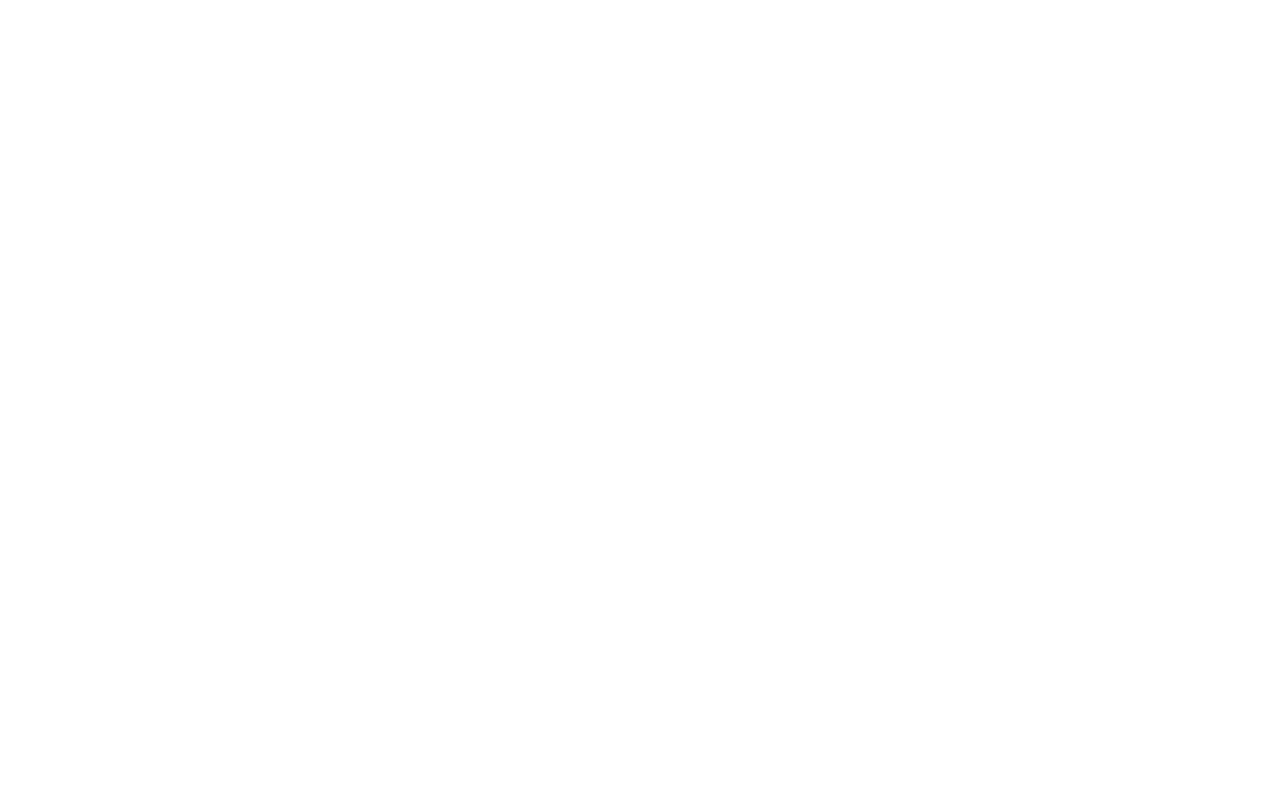
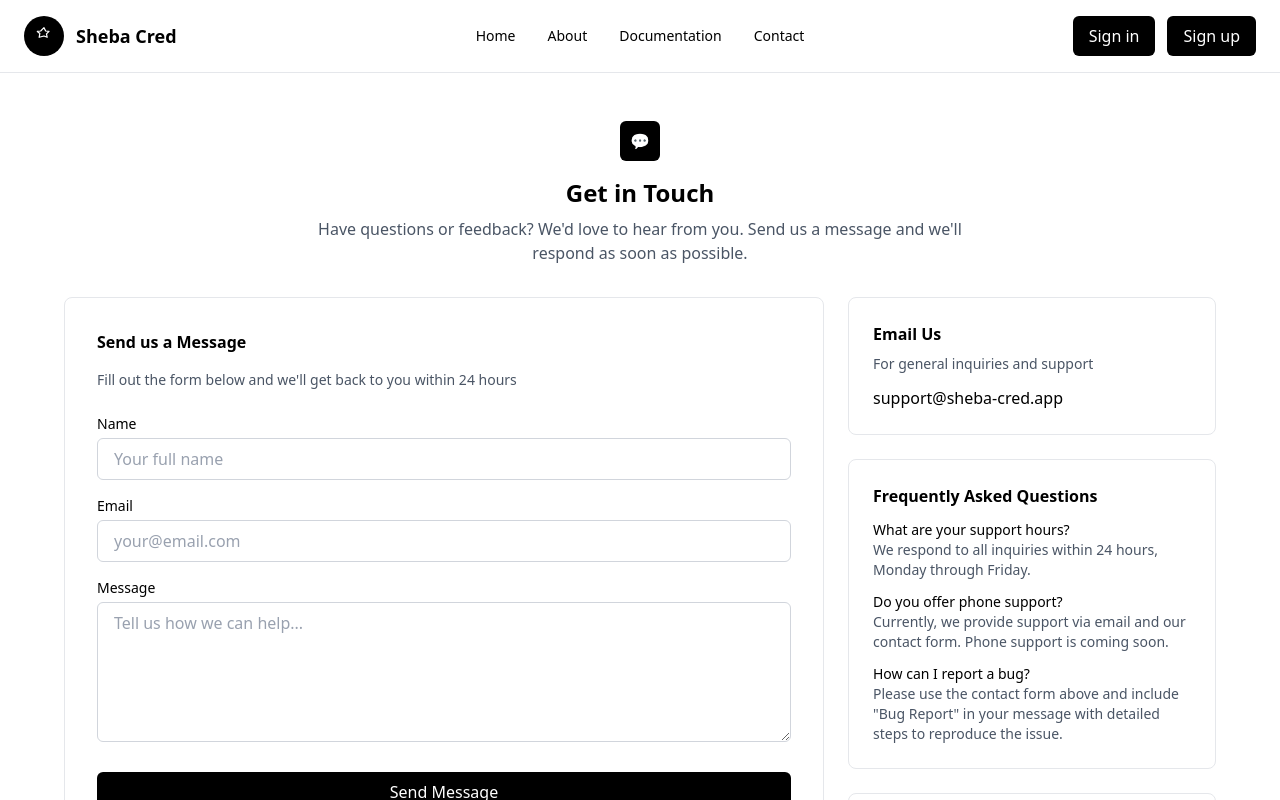
Before and after one commit to Sheba-Software-Solutions/Better-Hack-Sheba, a React (Vite) app: page /contact in a window 1280 px wide. Before the commit this address had no page. Shown: the top 800 px of the page. Built offline with nearby package versions, Linux system fonts and the light colour scheme.

Commit message:
feat: added contact page

```diff
--- a/src/App.tsx
+++ b/src/App.tsx
@@ -3,6 +3,7 @@
 import Home from './pages/Home'
 import LoginPage from './pages/Login'
 import SignUpPage from './pages/SignUp'
+import Contact from './pages/Contact'
 
 const App: React.FC = () => {
   return (
@@ -11,6 +12,7 @@
         <Route path="/" element={<Home />} />
         <Route path="/signin" element={<LoginPage />} />
         <Route path="/signup" element={<SignUpPage />} />
+        <Route path="/contact" element={<Contact />} />
       </Routes>
     </BrowserRouter>
   )
--- /dev/null
+++ b/src/components/ContactForm.tsx
@@ -0,0 +1,35 @@
+import React, { useState } from 'react'
+import FormInput from './FormInput'
+
+const ContactForm: React.FC = () => {
+  const [name, setName] = useState('')
+  const [email, setEmail] = useState('')
+  const [message, setMessage] = useState('')
+
+  const handleSubmit = (e: React.FormEvent) => {
+    e.preventDefault()
+    // TODO: wire to API
+    // eslint-disable-next-line no-console
+    console.log('contact', { name, email, message })
+    setName('')
+    setEmail('')
+    setMessage('')
+  }
+
+  return (
+    <form onSubmit={handleSubmit} className="w-full">
+      <FormInput label="Name" id="contact-name" name="name" placeholder="Your full name" value={name} onChange={(e) => setName(e.target.value)} />
+
+      <FormInput label="Email" id="contact-email" name="email" type="email" placeholder="your@email.com" value={email} onChange={(e) => setEmail(e.target.value)} />
+
+      <div className="mb-4">
+        <label htmlFor="contact-message" className="block text-sm font-medium text-black mb-1">Message</label>
+        <textarea id="contact-message" name="message" placeholder="Tell us how we can help..." value={message} onChange={(e) => setMessage(e.target.value)} className="w-full px-4 py-2 border border-gray-300 rounded-md text-black placeholder-gray-400 focus:outline-none focus:ring-2 focus:ring-black min-h-[140px]" />
+      </div>
+
+      <button type="submit" className="mt-2 w-full bg-black text-white py-2 rounded-md font-medium hover:bg-gray-900 focus:outline-none">Send Message</button>
+    </form>
+  )
+}
+
+export default ContactForm
--- /dev/null
+++ b/src/components/Header.tsx
@@ -0,0 +1,31 @@
+import React from 'react'
+import { Link } from 'react-router-dom'
+
+const Header: React.FC = () => {
+  return (
+    <header className="w-full border-b border-gray-200 py-4 px-6 flex items-center justify-between relative">
+      <div className="flex items-center gap-3">
+        <div className="h-10 w-10 rounded-full bg-black flex items-center justify-center">
+          <svg xmlns="http://www.w3.org/2000/svg" viewBox="0 0 24 24" fill="none" stroke="white" className="h-5 w-5">
+            <path strokeLinecap="round" strokeLinejoin="round" strokeWidth="1.5" d="M12 2l2 4 4 .5-3 3 .8 4L12 12 6.2 13.5 7 9 4 6.5 8 6z" />
+          </svg>
+        </div>
+        <span className="font-semibold text-lg">Sheba Cred</span>
+      </div>
+
+      <nav className="absolute left-1/2 transform -translate-x-1/2 flex gap-8">
+        <Link to="/" className="text-sm font-medium">Home</Link>
+        <Link to="/about" className="text-sm font-medium">About</Link>
+        <Link to="/documentation" className="text-sm font-medium">Documentation</Link>
+        <Link to="/contact" className="text-sm font-medium">Contact</Link>
+      </nav>
+
+      <div className="flex items-center gap-3">
+        <Link to="/signin" className="px-4 py-2 bg-black text-white rounded-md font-medium">Sign in</Link>
+        <Link to="/signup" className="px-4 py-2 bg-black text-white rounded-md font-medium">Sign up</Link>
+      </div>
+    </header>
+  )
+}
+
+export default Header
--- /dev/null
+++ b/src/pages/Contact.tsx
@@ -0,0 +1,67 @@
+import React from 'react'
+import ContactForm from '../components/ContactForm'
+import { Link } from 'react-router-dom'
+import Header from '../components/Header'
+
+const Contact: React.FC = () => {
+  return (
+    <>
+      <Header />
+      <div className="min-h-screen bg-white text-black py-12 px-6">
+        <div className="max-w-6xl mx-auto">
+          <div className="text-center mb-8">
+          <div className="mx-auto h-10 w-10 rounded-md bg-black text-white flex items-center justify-center mb-4">💬</div>
+          <h2 className="text-2xl font-extrabold">Get in Touch</h2>
+          <p className="mt-2 text-gray-600 max-w-2xl mx-auto">Have questions or feedback? We'd love to hear from you. Send us a message and we'll respond as soon as possible.</p>
+        </div>
+
+        <div className="grid grid-cols-1 lg:grid-cols-3 gap-6">
+          <div className="lg:col-span-2 bg-white border border-gray-200 rounded-lg p-8">
+            <h3 className="font-semibold mb-4">Send us a Message</h3>
+            <p className="text-sm text-gray-600 mb-6">Fill out the form below and we'll get back to you within 24 hours</p>
+            <ContactForm />
+          </div>
+
+          <div className="space-y-6">
+            <div className="bg-white border border-gray-200 rounded-lg p-6">
+              <h4 className="font-semibold">Email Us</h4>
+              <p className="mt-2 text-sm text-gray-600">For general inquiries and support</p>
+              <p className="mt-3 font-medium text-black">support@sheba-cred.app</p>
+            </div>
+
+            <div className="bg-white border border-gray-200 rounded-lg p-6">
+              <h4 className="font-semibold">Frequently Asked Questions</h4>
+              <div className="mt-3 text-sm text-gray-600 space-y-3">
+                <div>
+                  <p className="font-medium text-black">What are your support hours?</p>
+                  <p>We respond to all inquiries within 24 hours, Monday through Friday.</p>
+                </div>
+
+                <div>
+                  <p className="font-medium text-black">Do you offer phone support?</p>
+                  <p>Currently, we provide support via email and our contact form. Phone support is coming soon.</p>
+                </div>
+
+                <div>
+                  <p className="font-medium text-black">How can I report a bug?</p>
+                  <p>Please use the contact form above and include "Bug Report" in your message with detailed steps to reproduce the issue.</p>
+                </div>
+              </div>
+            </div>
+
+            <div className="bg-white border border-gray-200 rounded-lg p-6">
+              <h4 className="font-semibold">Need Immediate Help?</h4>
+              <p className="mt-2 text-sm text-gray-600">Check out our comprehensive documentation for quick answers to common questions.</p>
+              <div className="mt-4">
+                <Link to="/documentation" className="inline-block bg-black text-white py-2 px-4 rounded-md">View Documentation</Link>
+              </div>
+            </div>
+          </div>
+        </div>
+      </div>
+    </div>
+    </>
+  )
+}
+
+export default Contact
--- a/src/pages/Home.tsx
+++ b/src/pages/Home.tsx
@@ -1,33 +1,12 @@
 import React from 'react'
 import { Link } from 'react-router-dom'
 import { motion } from 'framer-motion'
+import Header from '../components/Header'
 
 const Home: React.FC = () => {
   return (
     <div className="min-h-screen bg-white text-black flex flex-col">
-      <header className="w-full border-b border-gray-200 py-4 px-6 flex items-center justify-between relative">
-        <div className="flex items-center gap-3">
-          <div className="h-10 w-10 rounded-full bg-black flex items-center justify-center">
-            <svg xmlns="http://www.w3.org/2000/svg" viewBox="0 0 24 24" fill="none" stroke="white" className="h-5 w-5">
-              <path strokeLinecap="round" strokeLinejoin="round" strokeWidth="1.5" d="M12 2l2 4 4 .5-3 3 .8 4L12 12 6.2 13.5 7 9 4 6.5 8 6z" />
-            </svg>
-          </div>
-          <span className="font-semibold text-lg">Sheba Cred</span>
-        </div>
-
-        {/* center nav */}
-        <nav className="absolute left-1/2 transform -translate-x-1/2 flex gap-8">
-          <Link to="/" className="text-sm font-medium">Home</Link>
-          <Link to="/about" className="text-sm font-medium">About</Link>
-          <Link to="/documentation" className="text-sm font-medium">Documentation</Link>
-          <Link to="/contact" className="text-sm font-medium">Contact</Link>
-        </nav>
-
-        <div className="flex items-center gap-3">
-          <Link to="/signin" className="px-4 py-2 bg-black text-white rounded-md font-medium">Sign in</Link>
-          <Link to="/signup" className="px-4 py-2 bg-black text-white rounded-md font-medium">Sign up</Link>
-        </div>
-      </header>
+      <Header />
 
       <motion.main
         className="min-h-screen flex items-center justify-center px-6"
```
